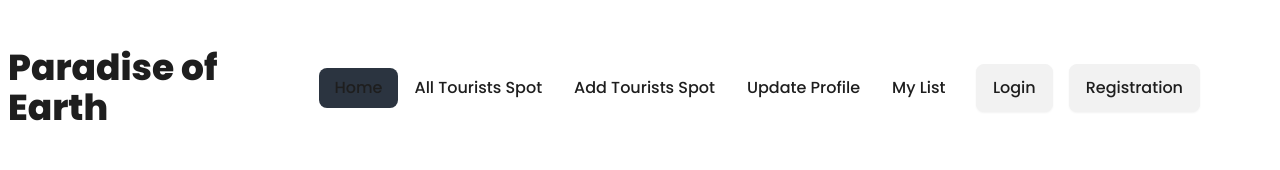
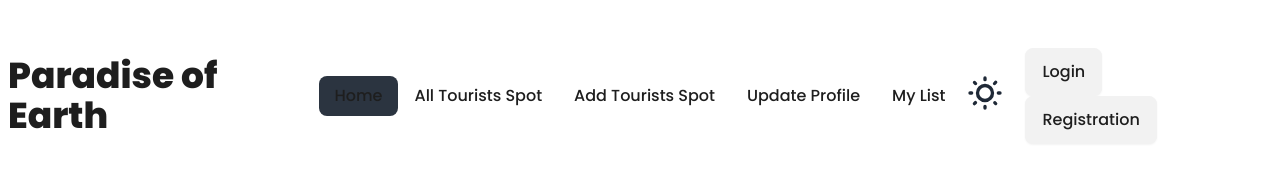
Before and after one commit to salauddin2k3/Paradise-of-Earth, a React (Vite) app: page / in a window 1280 px wide. Shown: the top 170 px of the page. Built offline with nearby package versions, Linux system fonts and the light colour scheme; no server answers.

Commit message:
added dark theme

```diff
--- a/index.html
+++ b/index.html
@@ -1,5 +1,5 @@
 <!doctype html>
-<html lang="en" data-theme="light">
+<html lang="en">
   <head>
     <meta charset="UTF-8" />
     <link rel="icon" type="image/svg+xml" href="/src/assets/favicon.svg" />
--- a/src/Components/Country.jsx
+++ b/src/Components/Country.jsx
@@ -6,10 +6,12 @@
 
 const Country = (info) => {
 
+    console.log(info.info.country);
+
 
     return (
         <div>
-            <Link to={`/country-details/${info.info.country}`}>
+            <Link to={`/country-details/${info.info._id}`}>
                 <div data-aos="fade-up" data-aos-duration="3000" >
                     <div className='mx-2'>
                         <div className='rounded-xl mt-7 border-[#dddcdc] border p-6 h-full'>
--- a/src/Components/CountryDetails.jsx
+++ b/src/Components/CountryDetails.jsx
@@ -1,26 +1,31 @@
 // import { useEffect, useState } from "react";
 // import { useParams } from "react-router-dom";
+
+import { useEffect, useState } from "react";
+import { useParams } from "react-router-dom";
 
 
 const CountryDetails = () => {
 
-    // const { country } = useParams();
+    const { id } = useParams();
 
-    // const [userData, setUserData] = useState([]);
+    const [userData, setUserData] = useState([]);
+
+    console.log(userData);
 
     // console.log(userData);
 
-    // useEffect(() => {
-    //     fetch(`http://localhost:5000/allInfo/${country}`)
-    //         .then(res => res.json())
-    //         .then(data => {
-    //             setUserData(data);
-    //         })
-    // }, [country])
+    useEffect(() => {
+        fetch(`http://localhost:5000/anotherSingleInfo/${id}`)
+            .then(res => res.json())
+            .then(data => {
+                setUserData(data);
+            })
+    }, [id])
 
     return (
         <div>
-            <h2>Country Details</h2>
+            <h2>Country Details {userData.country}</h2>
         </div>
     );
 };
--- a/src/Components/Navbar.jsx
+++ b/src/Components/Navbar.jsx
@@ -1,4 +1,4 @@
-import { useContext } from "react";
+import { useContext, useEffect, useState } from "react";
 import { NavLink } from "react-router-dom";
 import { AuthContext } from "../Providers/AuthProvider";
 
@@ -7,17 +7,23 @@
 
     const { user, logOut } = useContext(AuthContext);
 
-    // const handleSignOut = () => {
-    //     logOut()
-    //         .then(result => {
-    //             console.log(result.user)
-    //             alert('User Sign Out Successfully');
+    const [theme, setTheme] = useState(localStorage.getItem("theme") ? localStorage.getItem("theme") : "light");
 
-    //         })
-    //         .catch(error => {
-    //             console.error(error)
-    //         })
-    // }
+    const handleToggle = (e) => {
+        if(e.target.checked){
+            setTheme("dark");
+        }
+        else{
+            setTheme("light");
+        }
+    };
+
+    useEffect(() => {
+        localStorage.setItem("theme", theme);
+        const localTheme = localStorage.getItem("theme");
+        document.querySelector("html").setAttribute("data-theme", localTheme);
+    }, [theme]);
+
 
 
 
@@ -30,12 +36,6 @@
         <li><NavLink to={'/my-list'}><span className="text-base font-medium text-[#1E1E1E]">My List</span></NavLink></li>
 
     </>
-
-    // const userLogin = <>
-
-    //     <NavLink to={'/login'}><span className="btn text-base font-medium text-[#1E1E1E]">Login</span></NavLink>
-
-    // </>
 
 
     return (
@@ -59,6 +59,25 @@
                         </ul>
                     </div>
                     <div className="navbar-end">
+                        {/* Dark Theme.........Start */}
+                        <div className="mr-5">
+                            <label className="swap swap-rotate">
+
+                                {/* this hidden checkbox controls the state */}
+                                <input type="checkbox"
+                                onChange={handleToggle}
+                                checked={theme === "light" ? false : true}
+                                className="theme-controller" value="synthwave" />
+
+                                {/* sun icon */}
+                                <svg className="swap-off fill-current w-10 h-10" xmlns="http://www.w3.org/2000/svg" viewBox="0 0 24 24"><path d="M5.64,17l-.71.71a1,1,0,0,0,0,1.41,1,1,0,0,0,1.41,0l.71-.71A1,1,0,0,0,5.64,17ZM5,12a1,1,0,0,0-1-1H3a1,1,0,0,0,0,2H4A1,1,0,0,0,5,12Zm7-7a1,1,0,0,0,1-1V3a1,1,0,0,0-2,0V4A1,1,0,0,0,12,5ZM5.64,7.05a1,1,0,0,0,.7.29,1,1,0,0,0,.71-.29,1,1,0,0,0,0-1.41l-.71-.71A1,1,0,0,0,4.93,6.34Zm12,.29a1,1,0,0,0,.7-.29l.71-.71a1,1,0,1,0-1.41-1.41L17,5.64a1,1,0,0,0,0,1.41A1,1,0,0,0,17.66,7.34ZM21,11H20a1,1,0,0,0,0,2h1a1,1,0,0,0,0-2Zm-9,8a1,1,0,0,0-1,1v1a1,1,0,0,0,2,0V20A1,1,0,0,0,12,19ZM18.36,17A1,1,0,0,0,17,18.36l.71.71a1,1,0,0,0,1.41,0,1,1,0,0,0,0-1.41ZM12,6.5A5.5,5.5,0,1,0,17.5,12,5.51,5.51,0,0,0,12,6.5Zm0,9A3.5,3.5,0,1,1,15.5,12,3.5,3.5,0,0,1,12,15.5Z" /></svg>
+
+                                {/* moon icon */}
+                                <svg className="swap-on fill-current w-10 h-10" xmlns="http://www.w3.org/2000/svg" viewBox="0 0 24 24"><path d="M21.64,13a1,1,0,0,0-1.05-.14,8.05,8.05,0,0,1-3.37.73A8.15,8.15,0,0,1,9.08,5.49a8.59,8.59,0,0,1,.25-2A1,1,0,0,0,8,2.36,10.14,10.14,0,1,0,22,14.05,1,1,0,0,0,21.64,13Zm-9.5,6.69A8.14,8.14,0,0,1,7.08,5.22v.27A10.15,10.15,0,0,0,17.22,15.63a9.79,9.79,0,0,0,2.1-.22A8.11,8.11,0,0,1,12.14,19.73Z" /></svg>
+
+                            </label>
+                        </div>
+                        {/* Dark Theme...........End */}
                         {
                             user
                                 ?
--- a/tailwind.config.js
+++ b/tailwind.config.js
@@ -8,4 +8,7 @@
     extend: {},
   },
   plugins: [require("daisyui")],
+  daisyui: {
+    themes: ["light", "dark"]// The element that receives theme color CSS variables
+  },
 }
```
